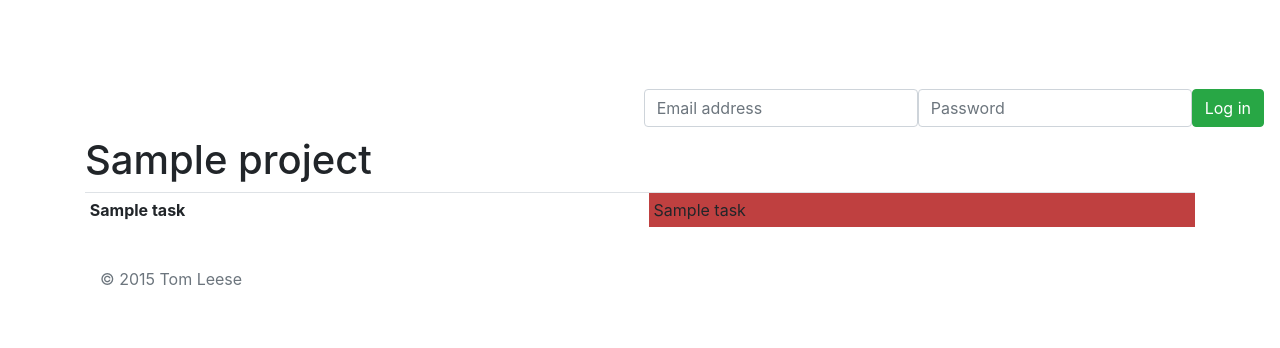
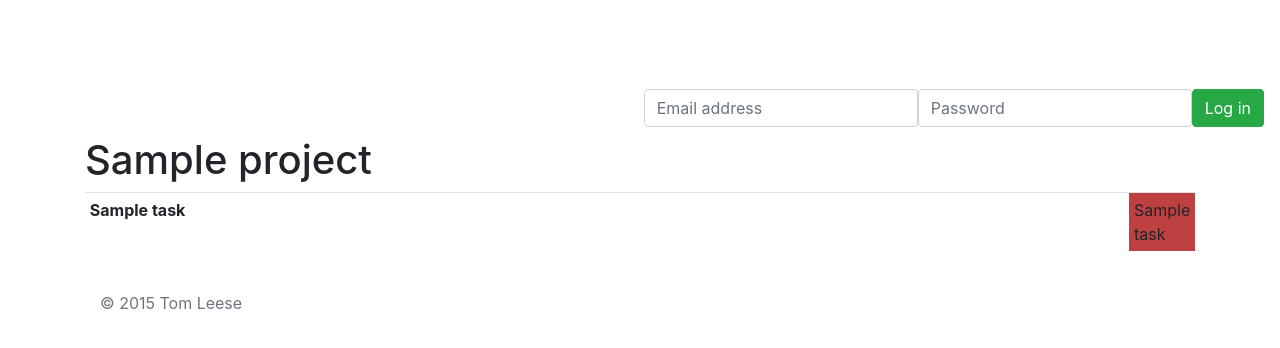
Before and after one commit to thomasleese/gantt-charts, a Python web app: template ganttchart/web/templates/projects/chart.html in a window 1280 px wide. Shown: the top 348 px of the page. Run offline with Jinja, Linux system fonts and the light colour scheme; the template is opened without the code that fills it: most values are stand-ins (such as "Sample title", 1, 10 or a date in 2020); some libraries are stand-ins or nearby versions.

Commit message:
Make sure charts have consistent sizes cells

```diff
--- a/ganttchart/web/static/styles/theme.css
+++ b/ganttchart/web/static/styles/theme.css
@@ -1,3 +1,7 @@
 body {
     margin-top: 5rem;
 }
+
+.gantt-chart td {
+    width: 2rem;
+}
--- a/ganttchart/web/templates/projects/chart.html
+++ b/ganttchart/web/templates/projects/chart.html
@@ -4,7 +4,7 @@
   <div class="container">
     <h1>{{ project.name }}</h1>
 
-    <table class="table table-sm">
+    <table class="table table-sm gantt-chart">
       {% for block in chart.blocks %}
         <tr>
           <th>{{ block.task.name }}</th>
```
